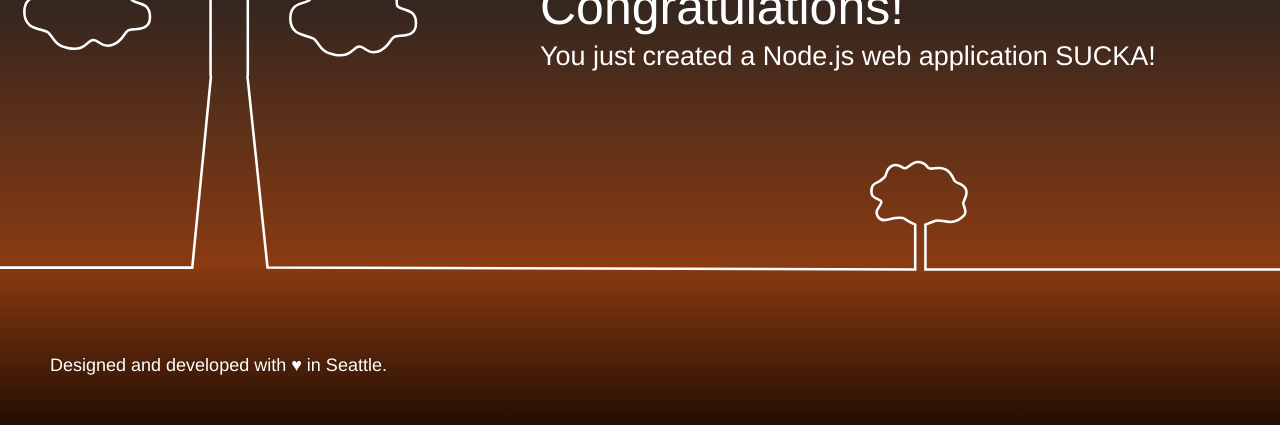
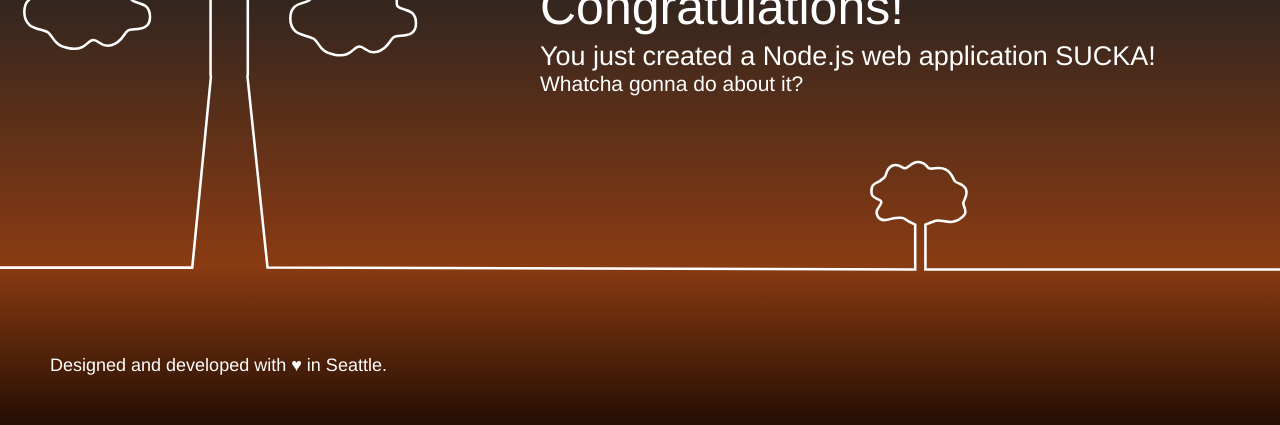
Before and after one commit to tonyhartwig/AWSCodeSample, a website: page public/index.html in a window 1280 px wide. Shown: the part 375-800 px from the top of the page. Drawn offline with Linux system fonts and the light colour scheme.

Commit message:
added an h3 area to home

```diff
--- a/public/index.html
+++ b/public/index.html
@@ -60,6 +60,7 @@
             <div class="text">
                 <h1>Congratulations!</h1>
                 <h2>You just created a Node.js web application SUCKA!</h2>
+                <h3>Whatcha gonna do about it?</h3>
             </div>
         </div>
     </div>
```
